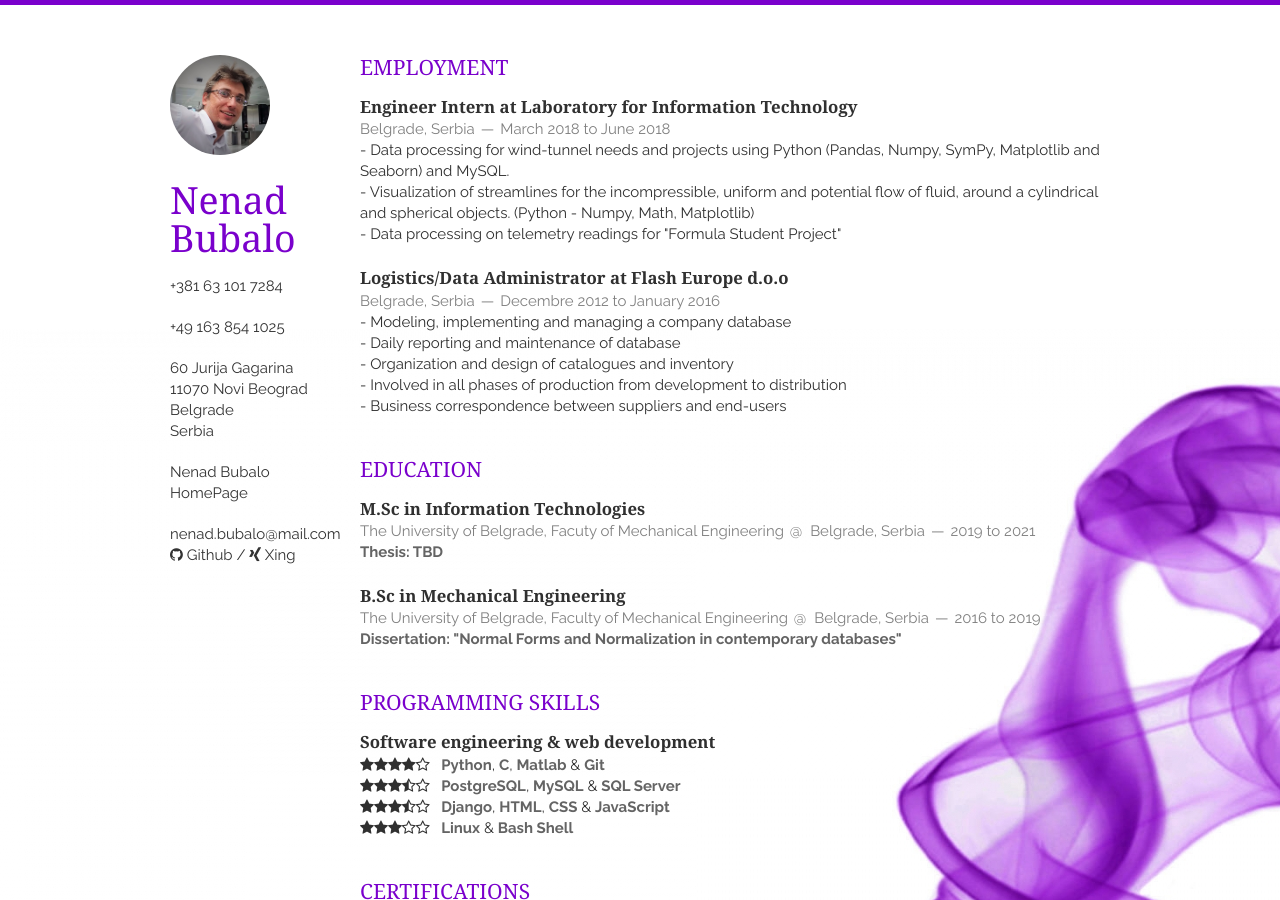
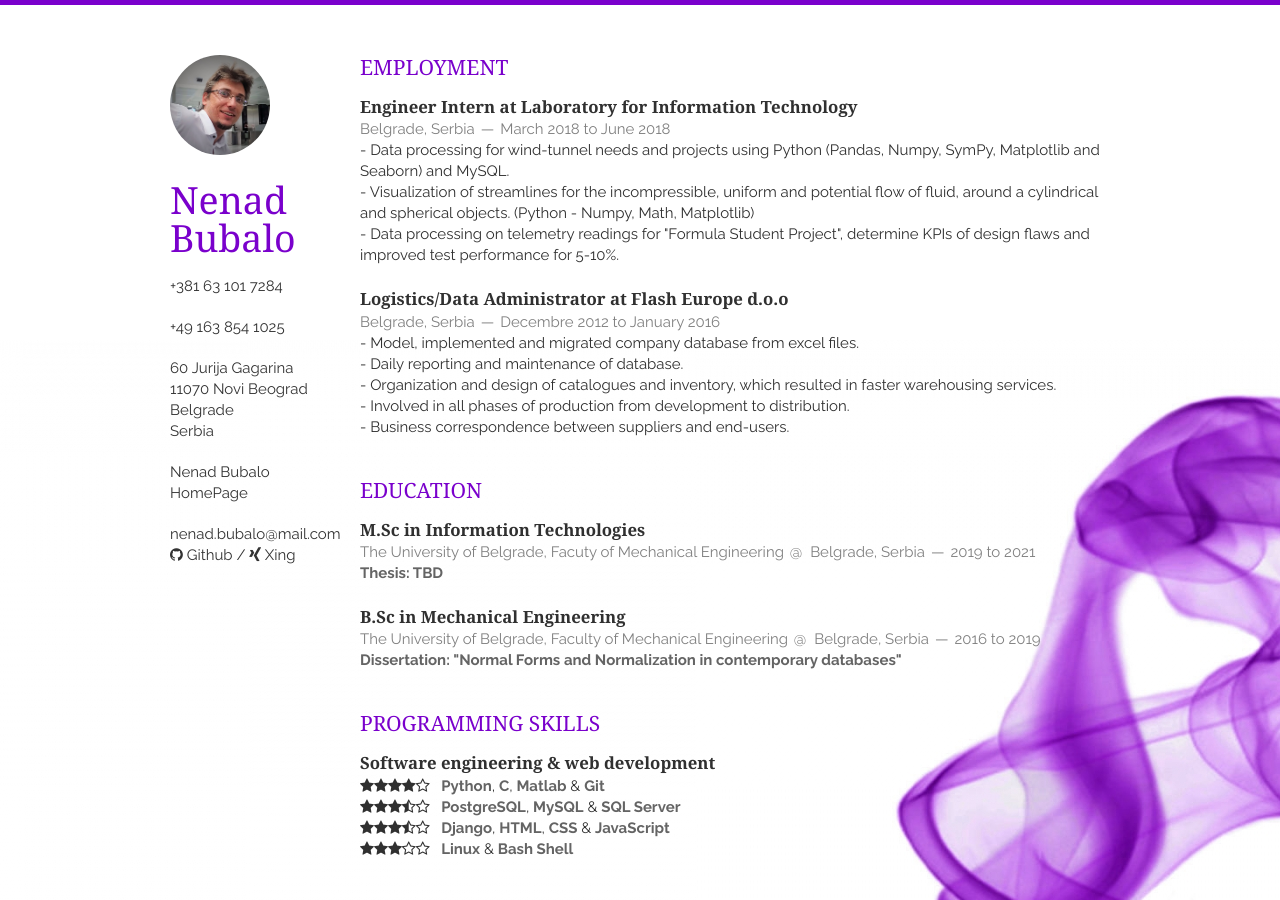
Before and after one commit to MouseOnTheKeys/cv, a Jekyll site: the page built from index.html, in a window 1280 px wide and 900 px high. Built offline with Jekyll 4.4.1, drawn with Linux system fonts in a browser that asks for light colours; nearby versions of some CDN libraries; the list of posts is cut into pages by our own code.

Commit message:
Update employment.html
UPDATE 07.03.2020

```diff
--- a/_includes/employment.html
+++ b/_includes/employment.html
@@ -11,7 +11,7 @@
         - Data processing for wind-tunnel needs and projects using Python
         (Pandas, Numpy, SymPy, Matplotlib and Seaborn) and MySQL.<br>
         - Visualization of streamlines for the incompressible, uniform and potential flow of fluid, around a cylindrical and spherical objects. (Python - Numpy, Math, Matplotlib)<br>
-        - Data processing on telemetry readings for "Formula Student Project"
+        - Data processing on telemetry readings for "Formula Student Project", determine KPIs of design flaws and improved  test performance for 5-10%.
         </p>
     </article>
     <article>
@@ -22,11 +22,11 @@
             </span>
         </header>
         <p>
-        - Modeling, implementing and managing a company database<br>
-        - Daily reporting and maintenance of database<br>
-        - Organization and design of catalogues and inventory<br>
-        - Involved in all phases of production from development to distribution<br>
-        - Business correspondence between suppliers and end-users<br>
+        - Model, implemented and migrated company database from excel files.<br>
+        - Daily reporting and maintenance of database.<br>
+        - Organization and design of catalogues and inventory, which resulted in faster warehousing services.<br>
+        - Involved in all phases of production from development to distribution.<br>
+        - Business correspondence between suppliers and end-users.<br>
         </p>
     </article>
     <!-- <article>
```
